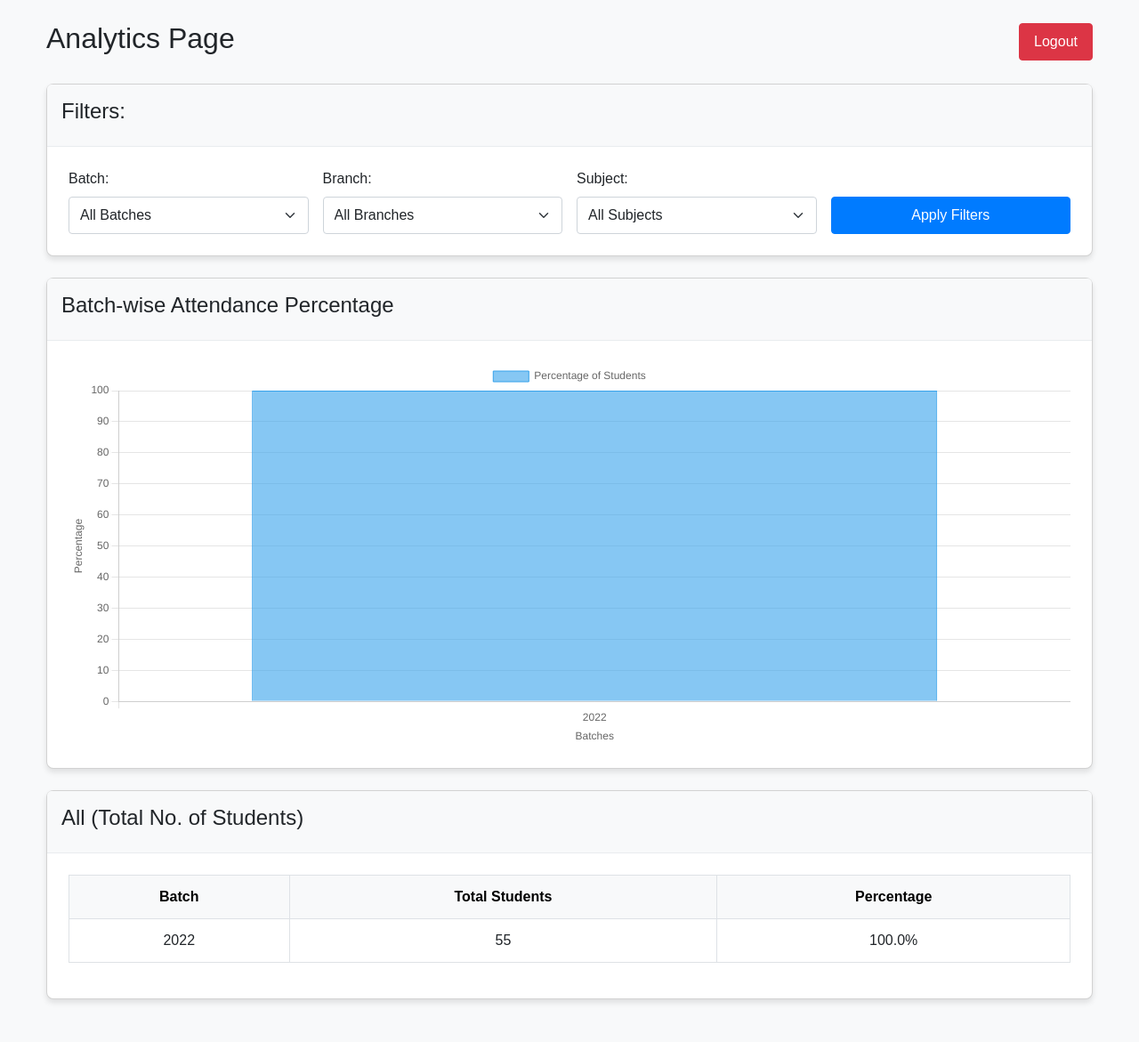
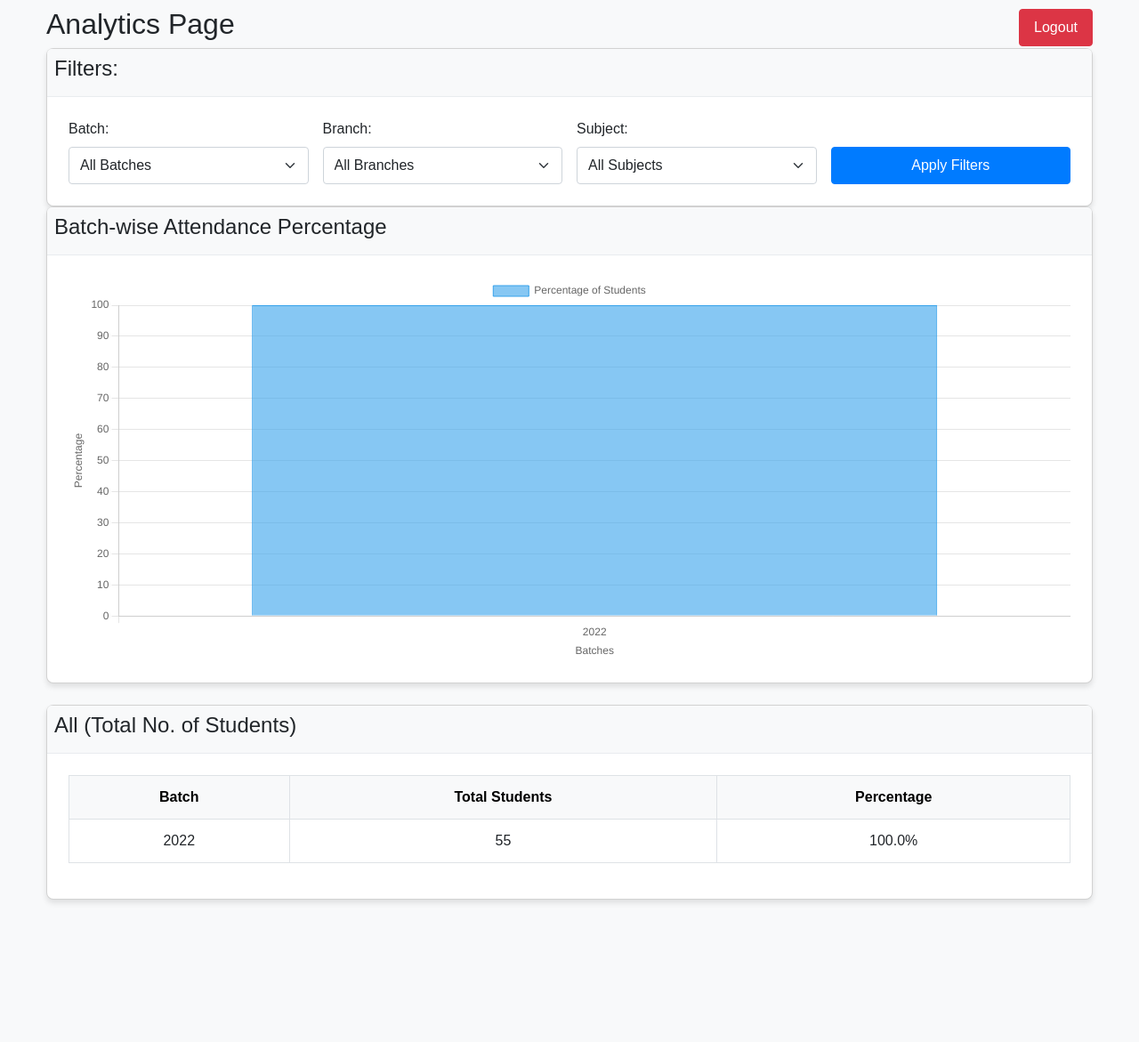
Before and after one commit to Ranj8521Kumar/smart_attendance_system, a Flask app: page /dashboard in a window 1280 px wide. Shown: the whole page at 89% size. After the commit the page ends 1015 px from the top, so only its background shows below. Run offline with Flask 3, Linux system fonts and the light colour scheme; the visitor is signed in with stand-in values (Sample User, id 1); data comes from the database, SQL or seed files in the repository.

Commit message:
Changing css for Looking Good our Dashboard Page

```diff
--- a/Smart_Attendance_System_Web/app/static/css/style.css
+++ b/Smart_Attendance_System_Web/app/static/css/style.css
@@ -20,7 +20,7 @@ body {
 .card-header {
     background-color: #f8f9fa;
     border-bottom: 1px solid #e9ecef;
-    padding: 1rem;
+    padding: 0.5rem;
 }
 
 .card-body {
--- a/Smart_Attendance_System_Web/app/templates/analytics.html
+++ b/Smart_Attendance_System_Web/app/templates/analytics.html
@@ -3,15 +3,15 @@
 {% block title %}Analytics - Smart Attendance System{% endblock %}
 
 {% block content %}
-<div class="row mt-4">
+<div class="row mt-2">
     <div class="col-12">
-        <div class="d-flex justify-content-between align-items-center mb-4">
+        <div class="d-flex justify-content-between align-items-center mb-0">
             <h2>Analytics Page</h2>
             <a href="{{ url_for('auth.logout') }}" class="btn btn-danger">Logout</a>
         </div>
 
         <!-- Filters Section -->
-        <div class="card mb-4">
+        <div class="card mb-0">
             <div class="card-header">
                 <h4>Filters:</h4>
             </div>
```
